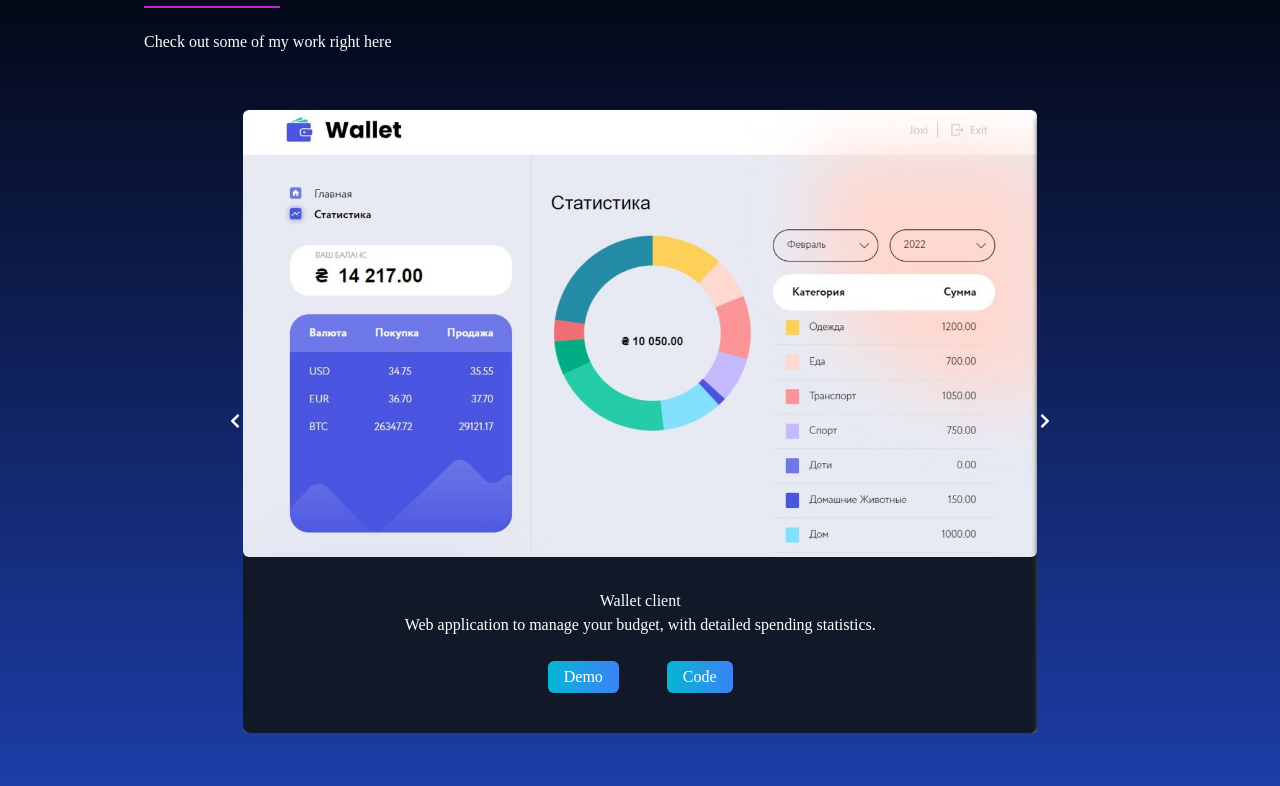
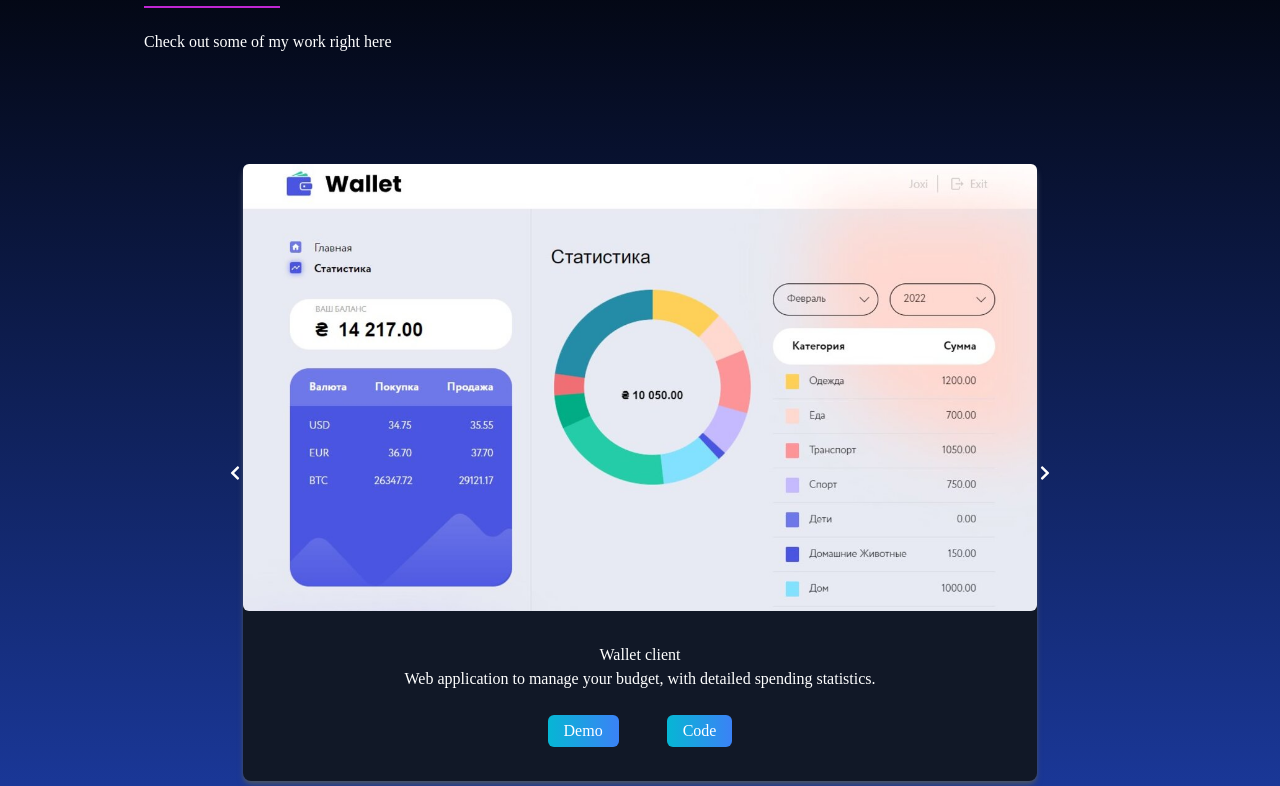
Before and after one commit to orlantostello/my-portfolio, a React (Create React App) app: page / in a window 1280 px wide. Shown: the part 1194-1980 px from the top of the page. Built offline with nearby package versions, Linux system fonts and the light colour scheme.

Commit message:
new carusel

```diff
--- a/package.json
+++ b/package.json
@@ -6,6 +6,7 @@
     "@testing-library/jest-dom": "^5.16.4",
     "@testing-library/react": "^13.3.0",
     "@testing-library/user-event": "^13.5.0",
+    "framer-motion": "^6.5.1",
     "react": "^18.1.0",
     "react-dom": "^18.1.0",
     "react-icons": "^4.4.0",
--- /dev/null
+++ b/src/components/Carousel.jsx
@@ -0,0 +1,112 @@
+import * as React from 'react';
+import { useState } from 'react';
+import { motion, AnimatePresence } from 'framer-motion';
+import { wrap } from 'popmotion';
+import { FaChevronLeft, FaChevronRight } from 'react-icons/fa';
+import portfolioArray from '../utils/portfolioArray';
+
+const variants = {
+  enter: direction => {
+    return {
+      x: direction > 0 ? 1000 : -1000,
+      opacity: 0,
+    };
+  },
+  center: {
+    zIndex: 1,
+    x: 0,
+    opacity: 1,
+  },
+  exit: direction => {
+    return {
+      zIndex: 0,
+      x: direction < 0 ? 1000 : -1000,
+      opacity: 0,
+    };
+  },
+};
+
+const swipeConfidenceThreshold = 10000;
+const swipePower = (offset, velocity) => {
+  return Math.abs(offset) * velocity;
+};
+
+const Carousel = () => {
+  const [[page, direction], setPage] = useState([0, 0]);
+
+  const imageIndex = wrap(0, portfolioArray.length, page);
+
+  const paginate = newDirection => {
+    setPage([page + newDirection, newDirection]);
+  };
+
+  return (
+    <div className="flex items-center justify-center lg:h-[725px] sm:h-[650px] h-[450px]   relative">
+      <FaChevronLeft className="cursor-pointer" onClick={() => paginate(-1)} />
+      <div className="w-[80%] h-[85%] overflow-hidden">
+        <AnimatePresence initial={false} custom={direction}>
+          <motion.div
+            className="flex flex-col w-[80%] h-[85%] duration-100  absolute"
+            key={page}
+            custom={direction}
+            variants={variants}
+            initial="enter"
+            animate="center"
+            exit="exit"
+            transition={{
+              x: { type: 'spring', stiffness: 300, damping: 30 },
+              opacity: { duration: 0.2 },
+            }}
+            drag="x"
+            dragConstraints={{ left: 0, right: 0 }}
+            dragElastic={1}
+            onDragEnd={(e, { offset, velocity }) => {
+              const swipe = swipePower(offset.x, velocity.x);
+
+              if (swipe < -swipeConfidenceThreshold) {
+                paginate(1);
+              } else if (swipe > swipeConfidenceThreshold) {
+                paginate(-1);
+              }
+            }}
+          >
+            <div className=" shadow-md shadow-gray-600 bg-gray-900 rounded-lg  h-full">
+              <img
+                src={portfolioArray[imageIndex].src}
+                alt={portfolioArray[imageIndex].title}
+                className="rounded-md "
+              />
+              <div className="p-4 ">
+                <div className="flex  flex-col items-center justify-center mt-4">
+                  <p className="">{portfolioArray[imageIndex].title}</p>
+                  <p className=" text-center">{portfolioArray[imageIndex].description}</p>
+                </div>
+                <div className="flex items-center justify-center">
+                  <a
+                    href={portfolioArray[imageIndex].demo}
+                    className=" text-white px-4 py-1 m-6  rounded-md bg-gradient-to-r from-cyan-500 to-blue-500"
+                    target="-blank"
+                    rel="noreferrer"
+                  >
+                    Demo
+                  </a>
+                  <a
+                    href={portfolioArray[imageIndex].code}
+                    className="text-white px-4 py-1 m-6  rounded-md bg-gradient-to-r from-cyan-500 to-blue-500 "
+                    target="-blank"
+                    rel="noreferrer"
+                  >
+                    Code
+                  </a>
+                </div>
+              </div>
+            </div>
+          </motion.div>
+        </AnimatePresence>
+      </div>
+      <FaChevronRight className="cursor-pointer" onClick={() => paginate(1)} />
+    </div>
+  );
+};
+
+export default Carousel;
--- a/src/components/Portfolio.jsx
+++ b/src/components/Portfolio.jsx
@@ -1,7 +1,8 @@
 import React from 'react';
-import portfolioArray from '../utils/portfolioArray';
+// import portfolioArray from '../utils/portfolioArray';
+import Carousel from './Carousel';
 
-import CarouselCompound from './carousel-compound';
+// import CarouselCompound from './carousel-compound';
 
 const Portfolio = () => {
   return (
@@ -15,7 +16,7 @@ const Portfolio = () => {
           <p className="py-6">Check out some of my work right here</p>
         </div>
 
-        <div className="flex flex-col ">
+        {/* <div className="flex flex-col ">
           <CarouselCompound infinite>
             {portfolioArray.map(({ id, src, demo, code, description, title }) => (
               <div key={id}>
@@ -51,7 +52,9 @@ const Portfolio = () => {
               </div>
             ))}
           </CarouselCompound>
-        </div>
+        </div> */}
+
+        <Carousel />
       </div>
     </div>
   );
```
Also changed, not shown: 1 other file (tests, documents, lock files or other folders).
